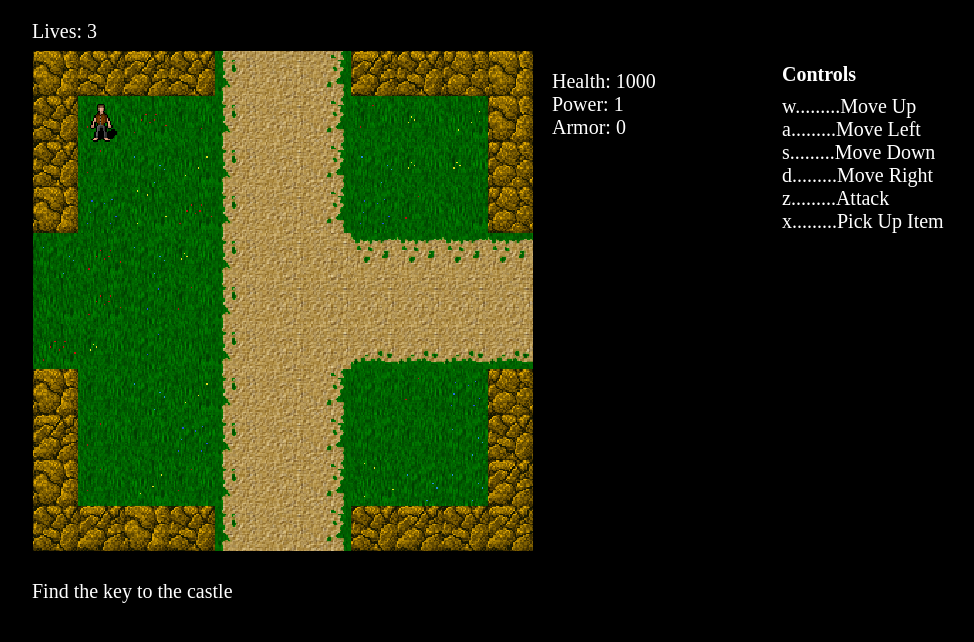
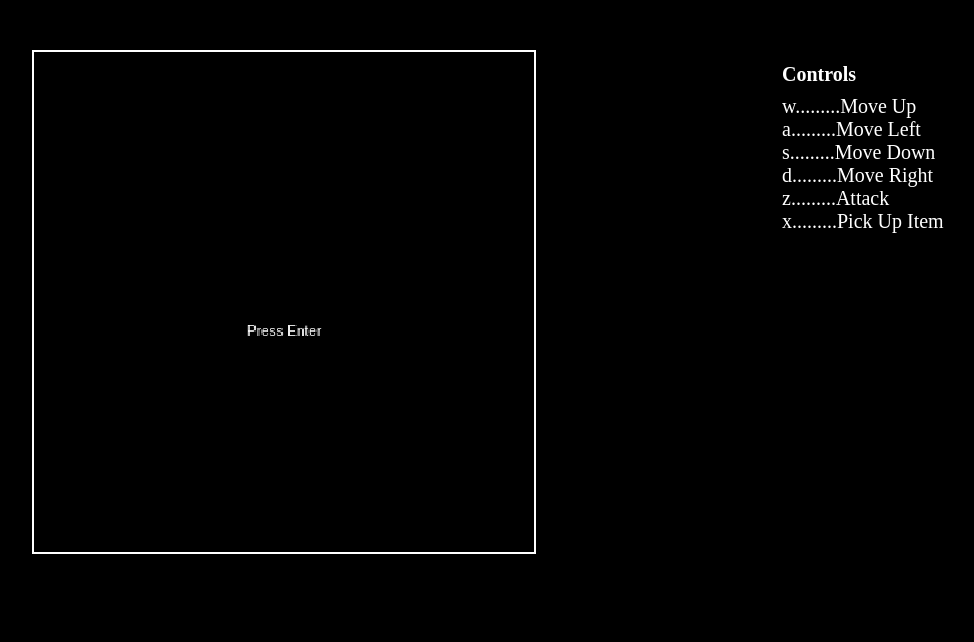
Before and after one commit to ImRubic/Monster-Dungeon, a React app: page public/index.html in a window 1280 px wide. Shown: the whole page, without its empty margins (18-992 px from the left). Built offline with nearby package versions, Linux system fonts and the light colour scheme.

Commit message:
Game Complete 1.1

```diff
--- a/public/index.html
+++ b/public/index.html
@@ -17,7 +17,13 @@
       <li id="mhealth"></li>
       <li id="mdamage"></li>
     </ul>
-    <h1>Controls</h1>
+    <h1 id="objH"></h1>
+    <ul id="Objectives">
+      <li id="boss1"></li>
+      <li id="boss2"></li>
+      <li id="boss3"></li>
+    </ul>
+    <h1 id="conH">Controls</h1>
     <ul id="controls">
       <li>w.........Move Up</li>
       <li>a.........Move Left</li>
--- a/src/game.js
+++ b/src/game.js
@@ -9,47 +9,55 @@ import Room from './room';
 
 export default class Game {
   constructor(width, height, context) {
+
+    //Game Varaibles
     this.width = width;
     this.height = height;
     this.ctx = context;
-    this.input = {
-      dX: 0,
-      dY: 0,
-    };
+    this.state = "Menu";
+
+    //Input Varaibles
+    this.input;
+    this.roomN;
+    this.attack = false;
+
+    //Game State
     this.over = false;
-    this.tilemap = new Tilemap(data);
-    this.player = new Player(1,1, this.tilemap, this.ctx);
-    this.room = new Room(1,4, this.tilemap, this.ctx);
+
+    //Object Varaibles
+    this.tilemap;
+    this.player;
+    this.room;
     this.monsters = [];
-    this.weapons = [];
-    this.armor = [];
-    this.potion;
-    this.item;
-    this.bossCount = 3;
-    this.roomN = {
-      roomX: 1,
-      roomY: 4
-    }
-    this.equip = {
-      weapon: 1,
-      armor: 0,
-    }
-    this.aSpeed = 10;
-    this.cd = 0;
+    this.weapons = undefined;
+    this.armor = undefined;
+    this.potion = [];
+    this.item = [];
 
-    this.data2 = new Uint16Array(data.layers[1].data);
-    setTimeout(() => {
-      this.score();
-    }, 10);
+    //Counter Varaibles
+    this.bossCount;
+    this.equip;
 
-    document.getElementById("message2").textContent = "Find the key to the castle";
+    //Attack Speed varaibles
+    this.aSpeed;
+    this.cd;
 
+    this.menuLoad();
+
+    //Key handler
     window.onkeydown = this.handleKeyDown.bind(this);
     window.onkeyup =  this.handleKeyUp.bind(this);
 
-
+    //Game Loop
     this.loop = this.loop.bind(this);
     this.interval = setInterval(this.loop, 100);
+  }
+  menuLoad() {
+    this.ctx.save();
+    this.ctx.font = "10px Arial";
+    this.ctx.fillStyle = "white";
+    this.ctx.fillText("Press Enter", 150, 200);
+    this.ctx.restore();
   }
   score() {
     var pdata = this.player.getScore();
@@ -92,91 +100,119 @@ export default class Game {
     });
   }
   dropPotion(mon) {
-    if(!this.item) {
       var rand = Math.floor(Math.random() * (100 - 1)) + 1;
       rand += mon.damage;
       if(rand > 74) {
-        if(rand > 90) var z = new Item(item.potion2, this.tilemap, this.ctx, "potion");
-        else var z = new Item(item.potion, this.tilemap, this.ctx, "potion");
-        this.potion = z;
-        this.item = z;
-        this.potion.setLocation(mon.x, mon.y);
-        this.potion.render();
-      }
+        if(rand > 90) var z = new Item(item.potion[1], this.tilemap, this.ctx, "potion");
+        else var z = new Item(item.potion[0], this.tilemap, this.ctx, "potion");
+        this.potion.push(z);
+        this.item.push(z);
+        z.setLocation(mon.x, mon.y);
+        z.render();
       }
   }
   clearEdata() {
-    document.getElementById("mhealth").textContent = "";
-    document.getElementById("mdamage").textContent = "";
-    document.getElementById("message2").textContent = "";
-    document.getElementById("message3").textContent = "";
+    var temp = ["mhealth", "mdamage", "message2"];
+
+    for(var i = 0; i<temp.length; i++) {
+      document.getElementById(temp[i]).textContent = "";
+    }
+  }
+  equipArmor(idata) {
+    var text = "";
+
+    if(this.equip.armor < idata.value) {
+      this.equip.armor = idata.value;
+      text = "You picked up a stronger piece of armor!";
+    } else text = "You picked up a weaker piece of armor and discarded it!";
+    this.armor = undefined;
+    this.player.setArmor(this.equip.armor);
+    return text;
+  }
+  equipWeapon(idata) {
+    var text = "";
+
+    if(this.equip.weapon < idata.value) {
+      this.equip.weapon = idata.value;
+      text = "You picked up a stronger weapon!";
+    } else text = "You picked up a weaker weapon and discarded it!";
+    this.weapons = undefined;
+    this.player.setWeapon(this.equip.weapon);
+    return text;
   }
   itemPickup() {
-    if(this.item) {
-    var idata = this.item.getData();
+    this.item.forEach((itemObj) => {
+      var idata = itemObj.getData();
       var ppos = this.player.getPosition();
       var text = "";
 
         if(idata.x === ppos.x && idata.y === ppos.y) {
-        if(idata.type === "armor") {
-          if(this.equip.armor < idata.value) {
-            this.equip.armor = idata.value;
-            text = "You picked up a stronger piece of armor!";
-          } else text = "You picked up a weaker piece of armor and discarded it!";
-          this.armor.pop();
-          this.player.setArmor(this.equip.armor);
+          switch(idata.type) {
+            case "armor":
+              text = this.equipArmor(idata);
+              break;
+            case "weapon":
+              text = this.equipWeapon(idata);
+              break;
+            case "potion":
+              text = "You drank a poition and gained " + idata.value + " health!";
+              this.player.drinkPotion(idata.value);
+              this.potion.splice(this.potion.indexOf(itemObj), 1);
+            break;
           }
-        else if(idata.type === "weapon"){
-          if(this.equip.weapon < idata.value) {
-            this.equip.weapon = idata.value;
-            text = "You picked up a stronger weapon!";
-          } else text = "You picked up a weaker weapon and discarded it!";
-          this.weapons.pop();
-          this.player.setWeapon(this.equip.weapon);
+          document.getElementById("message2").textContent = text;
+          itemObj.delete(this.roomN);
+          this.item.splice(this.item.indexOf(itemObj), 1);
         }
-        else if(idata.type === "potion"){
-          text = "You drank a poition and gained " + this.potion.value + " health!";
-          this.player.drinkPotion(this.potion.value);
-          this.potion = undefined;
-        }
-        document.getElementById("message3").textContent = text;
-        this.item.delete(this.roomN);
-        this.item = undefined;
-      }
-    }
+    });
   }
   handleKeyDown(event) {
     event.preventDefault();
+    if(this.state === "Game"){
       switch(event.key){
         case 'a':
         case 'ArrowLeft':
           this.input.dX = -1;
           this.input.dY = 0;
+          this.attack = false;
           break;
         case 'd':
         case 'ArrowRight':
           this.input.dX = 1;
           this.input.dY = 0;
+          this.attack = false;
           break;
         case 'w':
         case 'ArrowUp':
           this.input.dX = 0;
           this.input.dY = -1;
+          this.attack = false;
           break;
         case 's':
         case 'ArrowDown':
           this.input.dX = 0;
           this.input.dY = 1;
+          this.attack = false;
           break;
         case 'z':
-            this.attackEnemy();
+            this.attack = true;
           break;
         case 'x':
+            this.attack = false;
             this.itemPickup();
           break;
       }
+    } else if(this.state === "Menu"){
+      switch(event.key){
+        case 'Enter':
+          this.state = "Game";
+          this.gameStart();
+          break;
+      }
+    }
   }
   handleKeyUp(event) {
+    if(this.state === "Game") {
     event.preventDefault();
         switch(event.key){
           case 'a':
@@ -196,29 +232,85 @@ export default class Game {
             break;
         }
       }
+  }
   gameStart() {
 
+    //Input Varaibles
+    this.input = {
+      dX: 0,
+      dY: 0,
+    };
+    this.roomN = {
+      roomX: 1,
+      roomY: 4
+    }
+
+    //Game State
+    this.over = false;
+
+    //Object Varaibles
+    this.tilemap = new Tilemap();
+    this.player = new Player(1,1, this.tilemap, this.ctx);
+
+    setTimeout(() => {
+      this.room = new Room(this.roomN.roomX,this.roomN.roomY, this.tilemap, this.ctx);
+    }, 100);
+
+    this.monsters = [];
+    this.weapons = undefined;
+    this.armor = undefined;
+    this.potion = [];
+    this.item = [];
+
+    //Counter Varaibles
+    this.bossCount = 3;
+    this.equip = {
+      weapon: 1,
+      armor: 0,
+    }
+
+    //Attack Speed varaibles
+    this.aSpeed = 3;
+    this.cd = 0;
+
+    this.textStart();
+    this.ctx.clearRect(0, 0, this.width, this.height);
+  }
+  textStart() {
+    setTimeout(() => {
+      this.score();
+    }, 10);
+    document.getElementById("objH").textContent = "Objectives";
+    document.getElementById("boss1").textContent = "Find the key to the castle!";
   }
   gameOver() {
     document.getElementById("message2").textContent = "You lost all your lives! Game Over!";
     this.over= true;
+    this.state = "Over";
   }
   gameWon() {
-    document.getElementById("message2").textContent = "You won!";
+    document.getElementById("message2").textContent = "";
     this.over = true;
+    this.state = "Won";
   }
   bossDefeat() {
     this.bossCount--;
     switch(this.bossCount) {
       case 2:
         this.tilemap.boss1();
-        document.getElementById("message2").textContent = "You've obtained a key to the castle!";
+        document.getElementById("boss1").textContent = "You've obtained a key to the castle!";
+        document.getElementById("boss1").style.color = "gray";
+        document.getElementById("boss2").textContent = "Find the key to the dungeon!";
         break;
       case 1:
       this.tilemap.boss2();
-      document.getElementById("message2").textContent = "You've obtained a key to the dungeon!";
+      document.getElementById("boss2").textContent = "You've obtained a key to the dungeon!";
+      document.getElementById("boss2").style.color = "gray";
+      document.getElementById("boss3").textContent = "Locate and defeat the final boss!";
         break;
       case 0:
+        document.getElementById("boss3").style.color = "gray";
+        document.getElementById("boss3").textContent = "You've defeated the final boss! Well Done!";
         this.gameWon();
         break;
     }
@@ -226,53 +318,54 @@ export default class Game {
   monsterC() {
     var x = this.roomN.roomX;
     var y = this.roomN.roomY;
-    this.monsters.forEach((mon) => {
-      this.monsters.pop();
-    });
 
-    if (monster.monsters0[y][x][0] !== null) {
-      var id = monster.monsters0[y][x][0];
+    this.monsters = [];
+
+    monster.monsters0[y][x].forEach((monN) => {
+      var id = monN;
       monster.monsters.forEach((mon) => {
         if(id === mon.id) {
-              this.monsters.push(new Monster(mon, this.tilemap, this.ctx));
+          this.monsters.push(new Monster(mon, this.roomN, this.tilemap, this.ctx));
         }
       });
-    }
+    });
   }
   itemC(){
     var x = this.roomN.roomX;
     var y = this.roomN.roomY;
     var z;
 
-    this.armor.forEach((arm) => {
-      this.armor.pop();
-    });
-    this.weapons.forEach((weap) => {
-      this.weapons.pop();
-    });
-    this.potion = undefined;
+    this.armor = undefined;
+    this.weapons = undefined;
+    this.potion = [];
+    this.item = [];
 
-    if (item.item0[y][x][0] !== null) {
+    item.item0[y][x].forEach((id) => {
       var id = item.item0[y][x][0];
 
       item.weapons.forEach((weap) => {
             if(id === weap.id) {
               z = new Item(weap, this.tilemap, this.ctx, "weapon");
-              this.weapons.push(z);
+              this.weapons = z;
             }
           });
+
       item.armor.forEach((arm) => {
             if(id === arm.id) {
               z = new Item(arm, this.tilemap, this.ctx, "armor");
-              this.armor.push(z);
+              this.armor = z;
             }
           });
-      if(id === item.potion2.id) {
-        z = new Item(item.potion2, this.tilemap, this.ctx, "potion");
-        this.potion = z;
+
+      item.potion.forEach((pot) => {
+        if(id === pot.id) {
+          z = new Item(item.potion[1], this.tilemap, this.ctx, "potion");
+          this.potion.push(z);
         }
-        this.item = z;
-    }
+      });
+
+      this.item.push(z);
+    });
   }
   respawn() {
     this.clearEdata();
@@ -281,8 +374,8 @@ export default class Game {
       roomY: 4
     }
     this.monsters = [];
-    this.weapons = [];
-    this.armor = [];
+    this.weapons = undefined;
+    this.armor = undefined;
     this.room.update(this.roomN);
     document.getElementById("message2").textContent = "You died!";
     if(this.player.getScore().life === 0) this.gameOver();
@@ -290,7 +383,7 @@ export default class Game {
   monsterD() {
     var ppos = this.player.getPosition();
     this.monsters.forEach((mon) => {
-      var damage = mon.update(ppos, this.room.getRoom());
+      var damage = mon.update(ppos, this.monsters);
       var respawn = this.player.dealDamage(damage);
       if(respawn) {
         this.respawn();
@@ -298,6 +391,10 @@ export default class Game {
     });
   }
   update() {
+    if(this.attack) {
+      this.attackEnemy();
+    }
+    if(this.state !== "Menu") {
     var roomN2 = this.player.update(this.input, this.roomN, this.monsters);
 
     if (this.roomN.roomX !== roomN2.roomX || this.roomN.roomY !== roomN2.roomY) {
@@ -309,29 +406,44 @@ export default class Game {
     }
 
     this.monsterD();
-
     this.score();
-
+  }
   }
   render() {
+    if(this.state !== "Menu") {
     this.ctx.save();
-    this.armor.forEach((arm) => {
-      arm.render();
+    if(this.armor) this.armor.render();
+    if(this.weapons) this.weapons.render();
+    this.potion.forEach((pot) => {
+      pot.render();
     });
-    this.weapons.forEach((weap) => {
-      weap.render();
-    });
-    if(this.potion) this.potion.render();
     this.monsters.forEach((mon) => {
       mon.render();
     });
     this.player.render();
     this.ctx.restore();
   }
+  }
   loop() {
     if(!this.over) {
       this.update();
       this.render();
     }
+    else if(this.state === "Over"){
+      this.ctx.save();
+      this.ctx.clearRect(0, 0, this.width, this.height);
+      this.ctx.font = "10px Arial";
+      this.ctx.fillStyle = "white";
+      this.ctx.fillText("Game Over!", 150, 200);
+      this.ctx.restore();
+    }
+    else {
+      this.ctx.save();
+      this.ctx.clearRect(0, 0, this.width, this.height);
+      this.ctx.font = "10px Arial";
+      this.ctx.fillStyle = "white";
+      this.ctx.fillText("Game Won!", 150, 200);
+      this.ctx.restore();
     }
   }
+}
--- a/src/index.css
+++ b/src/index.css
@@ -14,7 +14,7 @@ canvas {
   width: 500px;
   height: 500px;
   margin: 20px;
-  border: 1px solid black;
+  border: 2px solid white;
   image-rendering: pixelated;
 }
 
@@ -51,17 +51,25 @@ h1 {
   width: 400px;
   font: arial;
   font-size: 20px;
+}
+
+#conH {
   top: 50px;
   left: 800px;
 }
 
+#objH {
+  top: 400px;
+  left: 800px;
+}
+
+#Objectives {
+  top: 425px;
+  left: 760px;
+}
+
 #message2 {
   top: 560px;
-  left: 50px;
-}
-
-#message3 {
-  top: 600px;
   left: 50px;
 }
 
--- a/src/item.json
+++ b/src/item.json
@@ -124,17 +124,18 @@
     }
   ],
 
-  "potion": {
+  "potion": [
+    {
     "id": 1603,
     "x": 5,
     "y": 5,
     "value": 5
-  },
-
-  "potion2": {
+    },
+    {
     "id": 1601,
     "x": 5,
     "y": 5,
     "value": 15
-  }
+    }
+  ]
 }
--- a/src/monster.js
+++ b/src/monster.js
@@ -2,11 +2,11 @@ import Tilemap from './tilemap';
 import monster from './monsters.json';
 
 export default class Monster {
-  constructor(mon, tilemap, ctx) {
+  constructor(mon, roomN, tilemap, ctx) {
     this.x = mon.x;
     this.y = mon.y;
-    this.rX;
-    this.rY;
+    this.rX = roomN.roomX;
+    this.rY = roomN.roomY;
     this.alive = mon.alive;
     this.health = mon.health;
     this.damage = mon.damage;
@@ -42,18 +42,29 @@ export default class Monster {
   checkBlock(y, x) {
     return this.data2[((this.y+y)+(11*this.rY)) * 100 + ((this.x+x)+(11*this.rX))] === 0;
   }
-  moveMonster(player) {
-    if(player.y < this.y && (player.x !== this.x || player.y<this.y-1) && this.checkBlock(-1,0)) {
+  checkMonster(monA, y, x) {
+
+    monA.forEach((mon) => {
+      if(mon !== this) {
+        if(this.x+x === mon.x && this.y+y === mon.y) {
+          return false;
+        }
+      }
+    });
+    return true;
+  }
+  moveMonster(player, monA) {
+    if(player.y < this.y && (player.x !== this.x || player.y<this.y-1) && this.checkBlock(-1,0) && this.checkMonster(monA,-1,0)) {
     //if(player.y < this.y && player.x !== this.x && this.checkBlock(-1,0)) {
       this.y--;
     }
-    else if (player.y > this.y && (player.x !== this.x || player.y>this.y+1) && this.checkBlock(1,0)) {
+    else if (player.y > this.y && (player.x !== this.x || player.y>this.y+1) && this.checkBlock(1,0) && this.checkMonster(monA,1,0)) {
       this.y++;
     }
-    else if (player.x < this.x && (player.y !== this.y || player.x<this.x-1) && this.checkBlock(0,-1)) {
+    else if (player.x < this.x && (player.y !== this.y || player.x<this.x-1) && this.checkBlock(0,-1) && this.checkMonster(monA,0,-1)) {
       this.x--;
     }
-    else if (player.x > this.x && (player.y !== this.y || player.x>this.x+1) && this.checkBlock(0,1)) {
+    else if (player.x > this.x && (player.y !== this.y || player.x>this.x+1) && this.checkBlock(0,1) && this.checkMonster(monA,0,1)) {
       this.x++;
     }
     else if((player.y === this.y && player.x === this.x-1) ||
@@ -66,16 +77,14 @@ export default class Monster {
     }
     this.cd = this.speed;
   }
-  update(player, roomN) {
-    this.rX = roomN.roomX;
-    this.rY = roomN.roomY;
+  update(player, monA) {
 
     if(this.cd !== 0) this.cd--;
     else {
       this.ctx.save();
       this.tilemap.renderTile(this.ctx, this.x, this.y, this.data[((this.y)+(11*this.rY)) * 100 + ((this.x)+(11*this.rX))]);
       this.ctx.restore();
-      return this.moveMonster(player);
+      return this.moveMonster(player, monA);
     }
     return 0;
   }
--- a/src/player.js
+++ b/src/player.js
@@ -6,7 +6,7 @@ export default class Player {
     this.y = y;
     this.ctx = ctx;
     this.tilemap = tilemap;
-    this.health = 1000;
+    this.health = 100;
     this.life = 3;
     this.weaponPower = 1;
     this.armor = 0;
@@ -36,7 +36,7 @@ export default class Player {
     if(this.armor < damage) this.health -= (damage-this.armor);
     if(this.health <= 0) {
       this.life--;
-      this.health = 10;
+      this.health = 100;
       this.x = 1;
       this.y = 1;
       if(this.life <= 0) {
--- a/src/tilemap.js
+++ b/src/tilemap.js
@@ -1,39 +1,40 @@
+import data from './gameMap.json';
+
 export default class Tilemap {
-  constructor(tilemapData) {
+  constructor() {
     this.images = [];
     this.tiles = [];
 
     // Load the map data
-    this.mapWidth = tilemapData.width;
-    this.mapHeight = tilemapData.height;
-    this.tileWidth = tilemapData.tilewidth;
-    this.tileHeight = tilemapData.tileheight;
+    this.mapWidth = data.width;
+    this.mapHeight = data.height;
+    this.tileWidth = data.tilewidth;
+    this.tileHeight = data.tileheight;
+
     // Load our tiles from tilesets
-    tilemapData.tilesets.forEach((tileset) => {
+    data.tilesets.forEach((tileset) => {
       // Create an image for the tileset's image
       var image = new Image();
       image.src = tileset.image;
       this.images.push(image);
+      this.tiles[0] = undefined;
 
       // Create tiles for tileset
-      var id = tileset.firstgid;
       for(let y = 0; y < tileset.imageheight; y += tileset.tileheight) {
         for(let x = 0; x < tileset.imagewidth; x += tileset.tilewidth) {
-          this.tiles[id] = {
+          this.tiles.push({
             image: image,
             sx: x,
             sy: y
-          };
-          id++;
+          });
         }
       }
     });
-
     // Load the map layer data
     // CHEAT: Assume only one layer
     // NOTE: we can use a typed array for better efficiency
-    this.data = new Uint16Array(tilemapData.layers[0].data);
-    this.data2 = new Uint16Array(tilemapData.layers[1].data);
+    this.data = new Uint16Array(data.layers[0].data);
+    this.data2 = new Uint16Array(data.layers[1].data);
   }
   getData() {
     return this.data;
@@ -42,11 +43,13 @@ export default class Tilemap {
     return this.data2;
   }
   boss1() {
+    //Removes blocking - Castle Gate
     this.data2[(0+(11*3)) * this.mapWidth + (4+(11*1))] = 0;
     this.data2[(0+(11*3)) * this.mapWidth + (5+(11*1))] = 0;
     this.data2[(0+(11*3)) * this.mapWidth + (6+(11*1))] = 0;
   }
   boss2() {
+    //Removes blocking - Dungeon blocking
     this.data2[(4+(11*0)) * this.mapWidth + (10+(11*5))] = 0;
     this.data2[(5+(11*0)) * this.mapWidth + (10+(11*5))] = 0;
     this.data2[(6+(11*0)) * this.mapWidth + (10+(11*5))] = 0;
@@ -55,13 +58,18 @@ export default class Tilemap {
   renderFloor(ctx, roomX, roomY) {
     var rX = roomX;
     var rY = roomY;
+
+    //Draws the room.
     for(let y = 0; y < 11; y++) {
       for(let x = 0; x < 11; x++) {
 
         //(11*0) - 0 = Room Number to be generated (Different for x/y)
         var tileIndex = this.data[(y+(11*rY)) * this.mapWidth + (x+(11*rX))];
+
         if(tileIndex === 0) continue; // Skip non-existant tiles
+
         var tile = this.tiles[tileIndex];
+
         if(!tile.image) continue; // Don't draw a non-existant image
         ctx.drawImage(tile.image, tile.sx, tile.sy, this.tileWidth, this.tileHeight,
                       x * this.tileWidth, y * this.tileHeight,
```
Also changed, not shown: public/tilesets/fantasy-tileset.png (deleted). Lines whose indentation alone changed are shown as unchanged.
